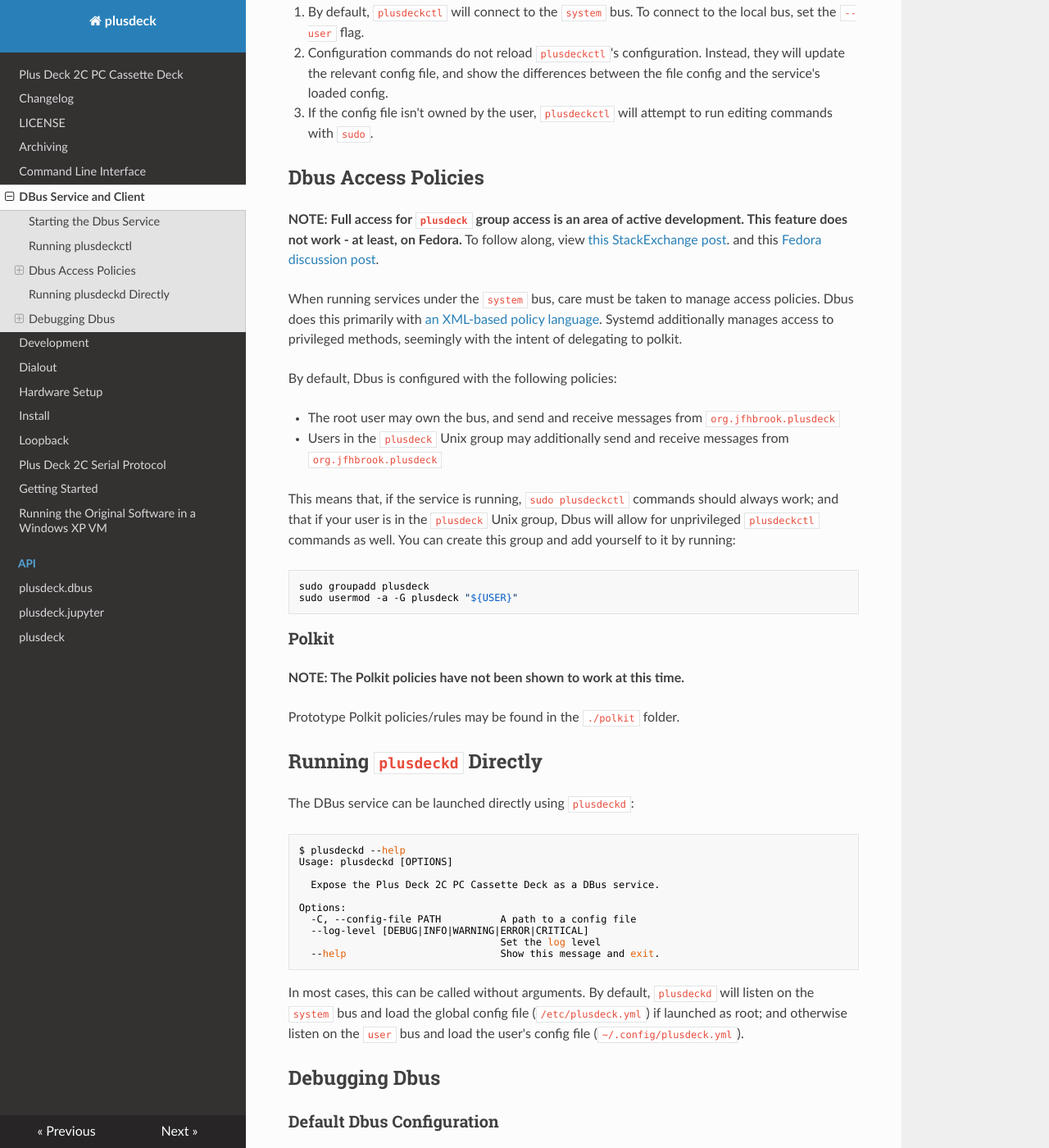
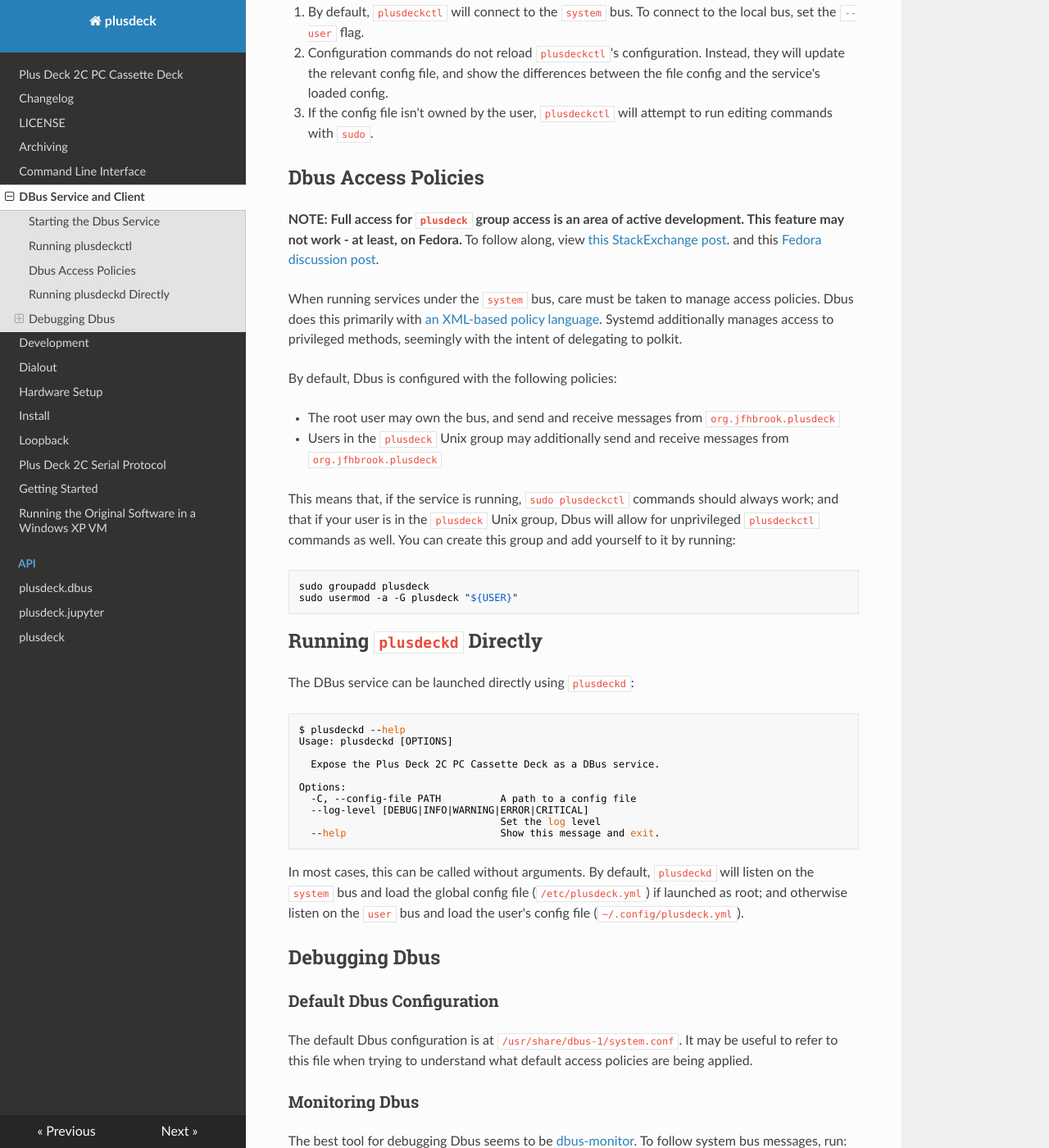
Before and after one commit to jfhbrook/plusdeck, an MkDocs documentation site: the page built from docs/dbus.md, in a window 1280 px wide and 1400 px high, scrolled down 1070 px. Shown: the whole window at 82% size. Built offline with MkDocs 1.6.1, drawn with Linux system fonts in a browser that asks for light colours; nearby versions of some CDN libraries; some of the changed text lies outside the part shown.

Commit message:
Remove polkit stuff

````diff
--- a/docs/dbus.md
+++ b/docs/dbus.md
@@ -53,7 +53,7 @@
 
 ## Dbus Access Policies
 
-**NOTE: Full access for `plusdeck` group access is an area of active development. This feature does not work - at least, on Fedora.** To follow along, view [this StackExchange post](https://unix.stackexchange.com/questions/790750/dbus-policy-that-allows-group-to-access-system-service). and this [Fedora discussion post](https://discussion.fedoraproject.org/t/dbus-policy-that-allows-group-to-access-system-service/144265).
+**NOTE: Full access for `plusdeck` group access is an area of active development. This feature may not work - at least, on Fedora.** To follow along, view [this StackExchange post](https://unix.stackexchange.com/questions/790750/dbus-policy-that-allows-group-to-access-system-service). and this [Fedora discussion post](https://discussion.fedoraproject.org/t/dbus-policy-that-allows-group-to-access-system-service/144265).
 
 When running services under the `system` bus, care must be taken to manage access policies. Dbus does this primarily with [an XML-based policy language](https://dbus.freedesktop.org/doc/dbus-daemon.1.html). Systemd additionally manages access to privileged methods, seemingly with the intent of delegating to polkit.
 
@@ -68,12 +68,6 @@
 sudo groupadd plusdeck
 sudo usermod -a -G plusdeck "${USER}"
 ```
-
-### Polkit
-
-**NOTE: The Polkit policies have not been shown to work at this time.**
-
-Prototype Polkit policies/rules may be found in the `./polkit` folder.
 
 ## Running `plusdeckd` Directly
 
@@ -123,19 +117,3 @@
 ```sh
 just get-dbus-iface
 ```
-
-### Debugging SELinux
-
-While I haven't seen this to be the case, it seems theoretically possible for SELinux to block access to Dbus.
-
-You should be able to see access denials due to SELinux by running either:
-
-```sh
-sudo ausearch -ts recent
-```
-
-or:
-
-```sh
-sudo tail -f /var/log/audit/audit.log
-```
````
Also changed, not shown: 2 other files.
